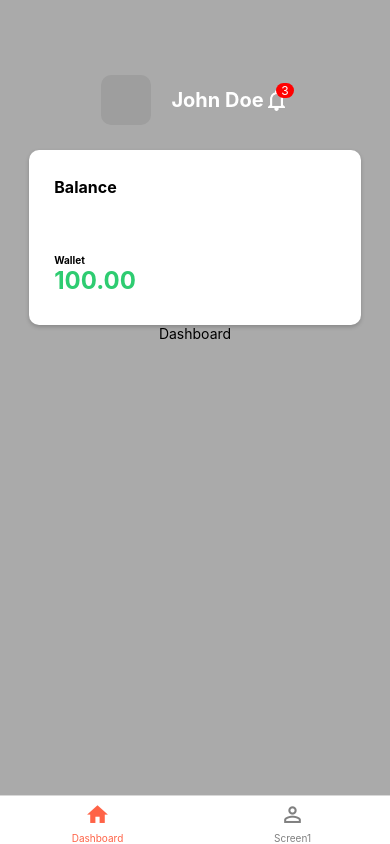
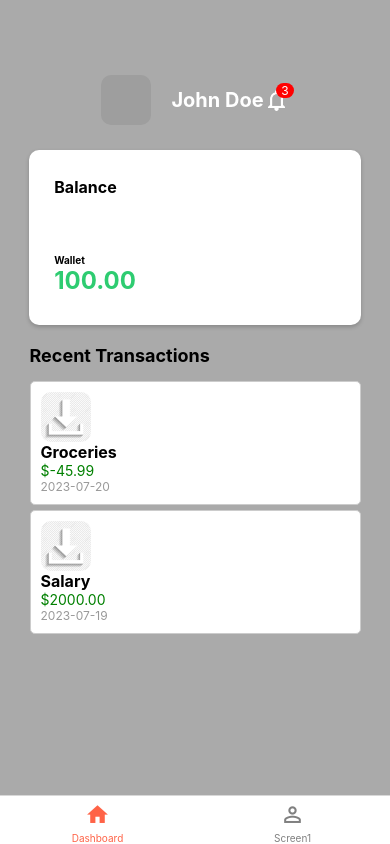
Before and after one commit to Orsted-Corp/xyft, a React Native app: screen /Dashboard in a window 390 px wide. Built offline with nearby package versions, Linux system fonts and the light colour scheme; grey boxes are pictures that could not be loaded.

Commit message:
Add recent txns

```diff
--- /dev/null
+++ b/src/components/recentTransactions.tsx
@@ -0,0 +1,82 @@
+import React from 'react';
+import { View, Text, FlatList, StyleSheet, Image } from 'react-native';
+
+interface Transaction {
+  id: string;
+  title: string;
+  amount: number;
+  date: string;
+  image: number;
+}
+
+interface RecentTransactionsProps {
+  transactions: Transaction[];
+}
+
+const RecentTransactions: React.FC<RecentTransactionsProps> = ({ transactions }) => {
+  const renderItem = ({ item }: { item: Transaction }) => (
+    <View style={styles.transactionItem}>
+      <Image
+            source={item.image}
+            style={styles.txnPicture}
+        />
+      <Text style={styles.transactionTitle}>{item.title}</Text>
+      <Text style={styles.transactionAmount}>${item.amount.toFixed(2)}</Text>
+      <Text style={styles.transactionDate}>{item.date}</Text>
+    </View>
+  );
+
+  return (
+    <View style={styles.container}>
+      <Text style={styles.header}>Recent Transactions</Text>
+      <FlatList
+        data={transactions}
+        renderItem={renderItem}
+        keyExtractor={(item) => item.id}
+      />
+    </View>
+  );
+};
+
+const styles = StyleSheet.create({
+  container: {
+    backgroundColor: 'rgba(255, 255, 255, 0)',
+    padding: 10,
+    width: '90%',
+    height: '55%',
+    marginTop: 10,
+  },
+  header: {
+    fontSize: 18,
+    fontWeight: 'bold',
+    marginBottom: 15,
+  },
+  transactionItem: {
+    backgroundColor: '#fff',
+    padding: 10,
+    marginBottom: 5,
+    borderRadius: 5,
+    borderWidth: 1,
+    borderColor: '#ccc',
+  },
+  transactionTitle: {
+    fontSize: 16,
+    fontWeight: 'bold',
+  },
+  transactionAmount: {
+    fontSize: 14,
+    color: 'green',
+  },
+  transactionDate: {
+    fontSize: 12,
+    color: '#999',
+  },
+    txnPicture: {
+    width: 50,
+    height: 50,
+    borderRadius: 10,
+    marginRight: 20,
+    },
+});
+
+export default RecentTransactions;
--- a/src/screens/dashboard.tsx
+++ b/src/screens/dashboard.tsx
@@ -2,6 +2,25 @@ import { StyleSheet, Text, View } from 'react-native';
 import { StatusBar } from 'expo-status-bar';
 import Header from '../components/header';
 import BalanceDisplay from '../components/balanceDisplay';
+import RecentTransactions from '../components/recentTransactions';
+
+const recentTransactions = [
+    {
+      id: '1',
+      title: 'Groceries',
+      amount: -45.99,
+      date: '2023-07-20',
+      image: require('../assets/download.png'),
+    },
+    {
+      id: '2',
+      title: 'Salary',
+      amount: 2000,
+      date: '2023-07-19',
+      image: require('../assets/download.png'),
+    },
+    // Add more transactions here
+  ];
 
 export default function Dashboard() {
     return (
@@ -13,7 +32,7 @@ export default function Dashboard() {
             onPressNotification={() => console.log('Notification pressed')}
         />
         <BalanceDisplay balance={100} />
-        <Text>Dashboard</Text>
+        <RecentTransactions transactions={recentTransactions} />
         <StatusBar style="auto" />
         </View>
     );
```
Also changed, not shown: src/assets/download.png (added).
